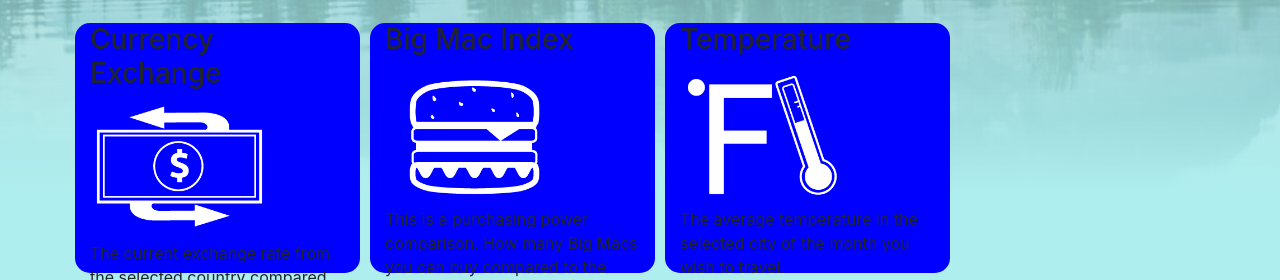
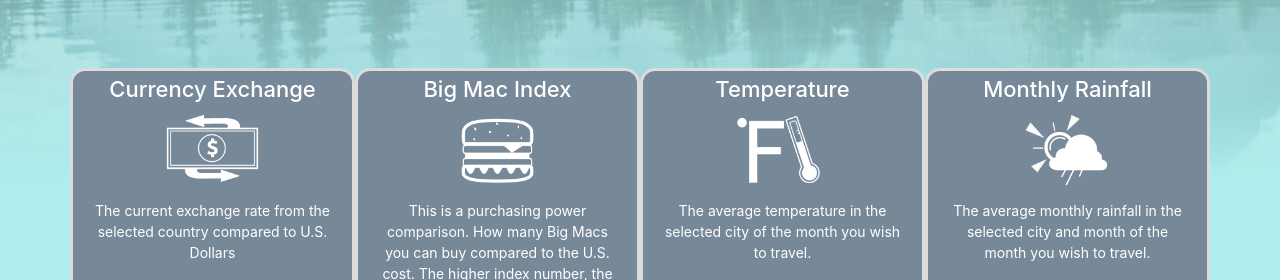
Before and after one commit to orpillasam/Travel-Guide, a plain HTML site: page index.html in a window 1280 px wide. Shown: the part 504-784 px from the top of the page. Drawn offline with nearby package versions, Linux system fonts and the light colour scheme; no server answers.

Commit message:
Add files via upload

```diff
--- a/assets/css/style.css
+++ b/assets/css/style.css
@@ -128,6 +128,7 @@ body {
 	left: 60%;
 }
 
+
 #icon0, #icon1, #icon2, #icon3 {
 	width: 70px;
 	height: auto;
@@ -218,12 +219,12 @@ label {
 	color: black;
 	font-family: 'Ubuntu', sans-serif;
 /*	font-size: 30px;*/
-	width: 1100px;
+	width: 100%;
 	height: 120px;
 	border: 3px solid #DCDCDC;
-	border-radius: 8px;
+	border-radius: 10px;
 	background-color: #778899;
-	margin: 10px;
+	margin-bottom: 10px;
 }
 .card-div.over {
 	border: 4px dashed #000;
@@ -249,7 +250,7 @@ label {
 }*/
 
 .tooltip {
-	top:9%;
+	top: 9%;
 	left: 60%;
 	width: 70px;
 	height: 70px;
@@ -288,28 +289,54 @@ label {
 
 /*---------------Bottom Icons Cards ---------------------*/
 
-.directory-icons {
+.directory-icon-container {
   display:flex;
   align-items: center;
+  height: 100%;
+  margin-top: 50px;
+
 /*  padding-left: 65px;*/
 
+ }
 
-  }
-.directory-icons div {
+.directory-icon-container div {
   flex:1;
 
   }
 
-img {
-  width:70%;
+.directory-icon {
+	margin-top: 10px;
+  	width:40%;
+  	display: block;
+  	margin: 0 auto;
+
+
 
   }
 
  .icon-card {
- 	background-color: blue;
+ 	background-color: #778899;
  	border-radius: 15px;
- 	height: 250px;
- 	margin: 5px;
+ 	border: 3px solid #DCDCDC;
+ 	height: 300px;
 
 
  }
+
+.directory-icon-container h3 {
+	margin-top: 5px;
+	font-size: 22px;
+
+	text-align: center;
+	position: relative;
+	color: white;
+}
+
+.directory-icon-container p {
+	margin: 10px 5px 5px 5px;
+	font-size: 14px;
+
+	text-align: center;
+	position: relative;
+	color: white;
+}
```
